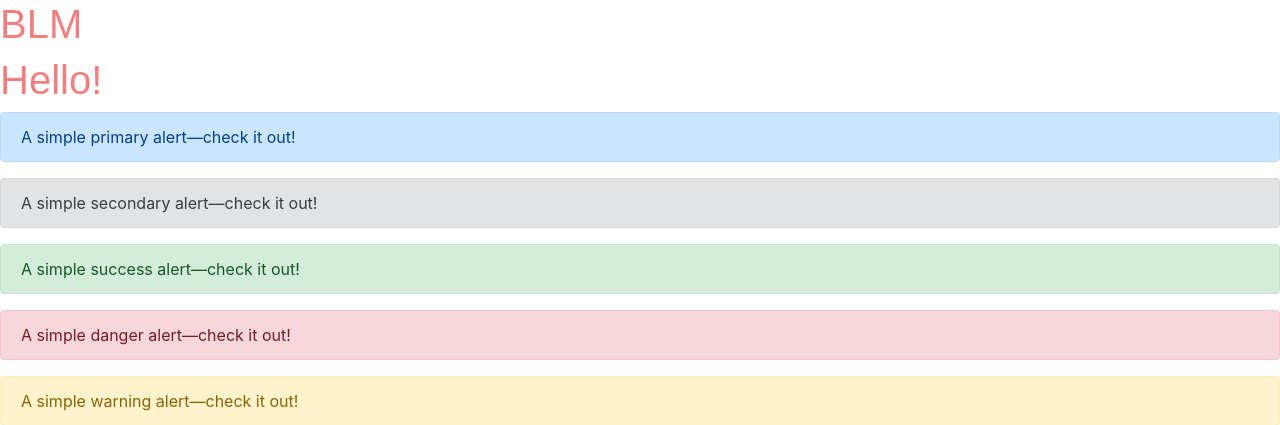
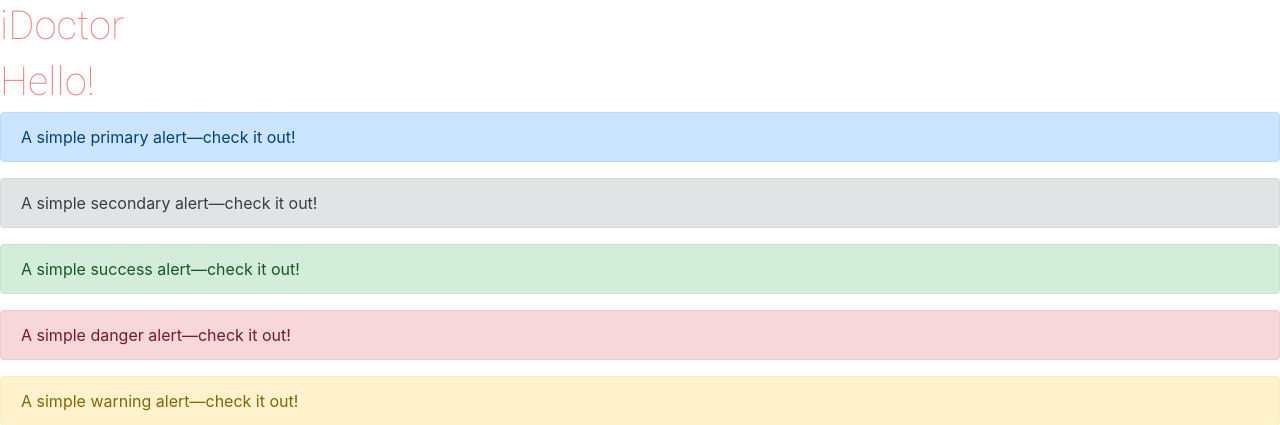
Before and after one commit to MCzajka00/django_idoctor, a Django app: page / in a window 1280 px wide. Shown: the top 425 px of the page. Run offline with Django 3.2, Linux system fonts and the light colour scheme; some libraries are stand-ins or nearby versions.

Commit message:
add fonts to project by using google fonts and fontsquirrel

```diff
--- a/home/templates/home/home.html
+++ b/home/templates/home/home.html
@@ -1,6 +1,6 @@
 {% extends '_base.html' %}
 
 {% block content %}
-<h1>BLM</h1>
+<h1>iDoctor</h1>
 {% endblock %}
 <!--dosetowac dockera i baze danych-->
--- a/static/styles/main.css
+++ b/static/styles/main.css
@@ -1,4 +1,14 @@
+@font-face {
+    font-family: 'Roboto Thin';
+    src: url('../fonts/roboto-thin-webfont.woff2') format('woff2'),
+         url('../fonts/roboto-thin-webfont.woff') format('woff');
+    font-weight: normal;
+    font-style: normal;
+
+}
+
+
 h1{
 color: lightcoral;
-font-family: sans-serif;
+font-family: 'Roboto Thin', sans-serif;
 }
```
Also changed, not shown: static/fonts/roboto-thin-webfont.woff (added), static/fonts/roboto-thin-webfont.woff2 (added).
